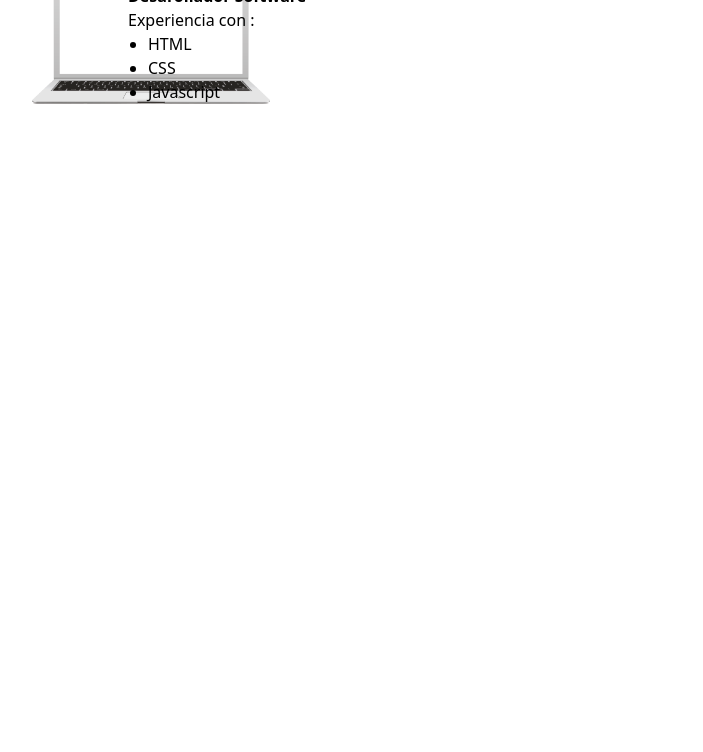
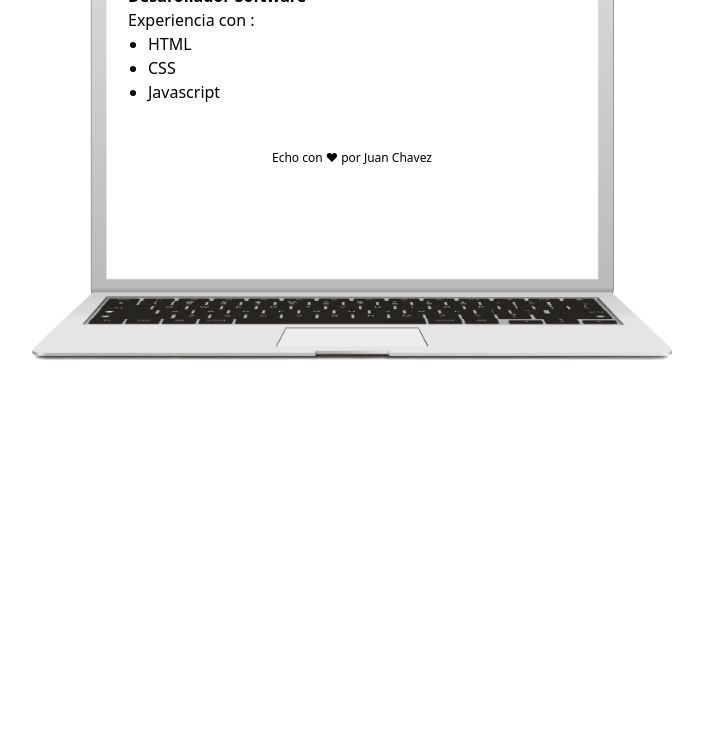
Before and after one commit to naranjaapps/portafolio, a plain HTML site: page index.html in a window 1280 px wide. Shown: the part 128-880 px from the top of the page, without its empty margins (288-991 px from the left). Before the commit the page ends 800 px from the top, so only its background shows below. Drawn offline with nearby package versions, Linux system fonts and the light colour scheme; files whose address does not match are found by name.

Commit message:
feat: Se agrego footer

```diff
--- a/index.html
+++ b/index.html
@@ -27,6 +27,9 @@
                 </ul>
             </div>
         </main>
+        <footer class="mt-10 text-center">
+            <small class="text-xs">Echo con &hearts; por Juan Chavez</small>
+        </footer>
     </div>
 </body>
 </html>
--- a/styles.css
+++ b/styles.css
@@ -4,7 +4,7 @@ body{
 
 #content{
     background-image: url('images//laptop.png');
-    height: 200hv;
+    height: 100vh;
     width: 50%;
     background-size: contain;
     background-repeat: no-repeat;
```
Lines whose indentation alone changed are shown as unchanged.
